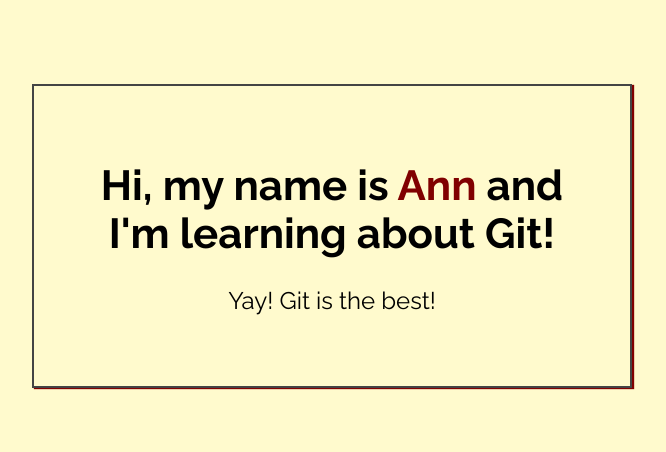
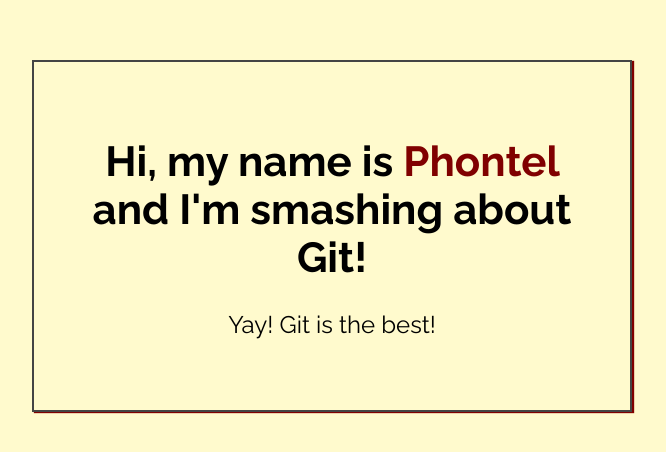
Before and after one commit to Phontel/my-first-repo, a plain HTML site: page index.html in a window 1280 px wide. Shown: the part 164-616 px from the top of the page, without its empty margins (308-974 px from the left). Drawn offline with Linux system fonts and the light colour scheme.

Commit message:
Added my name to index.html

```diff
--- a/index.html
+++ b/index.html
@@ -14,7 +14,7 @@
 <body>
 
     <div class="greeting">
-        <h1>Hi, my name is <span class="highlight">Ann</span> and I'm learning about Git! </h1>
+        <h1>Hi, my name is <span class="highlight">Phontel</span> and I'm smashing about Git! </h1>
 
         <p>Yay! Git is the best!</p>
     </div>
```
